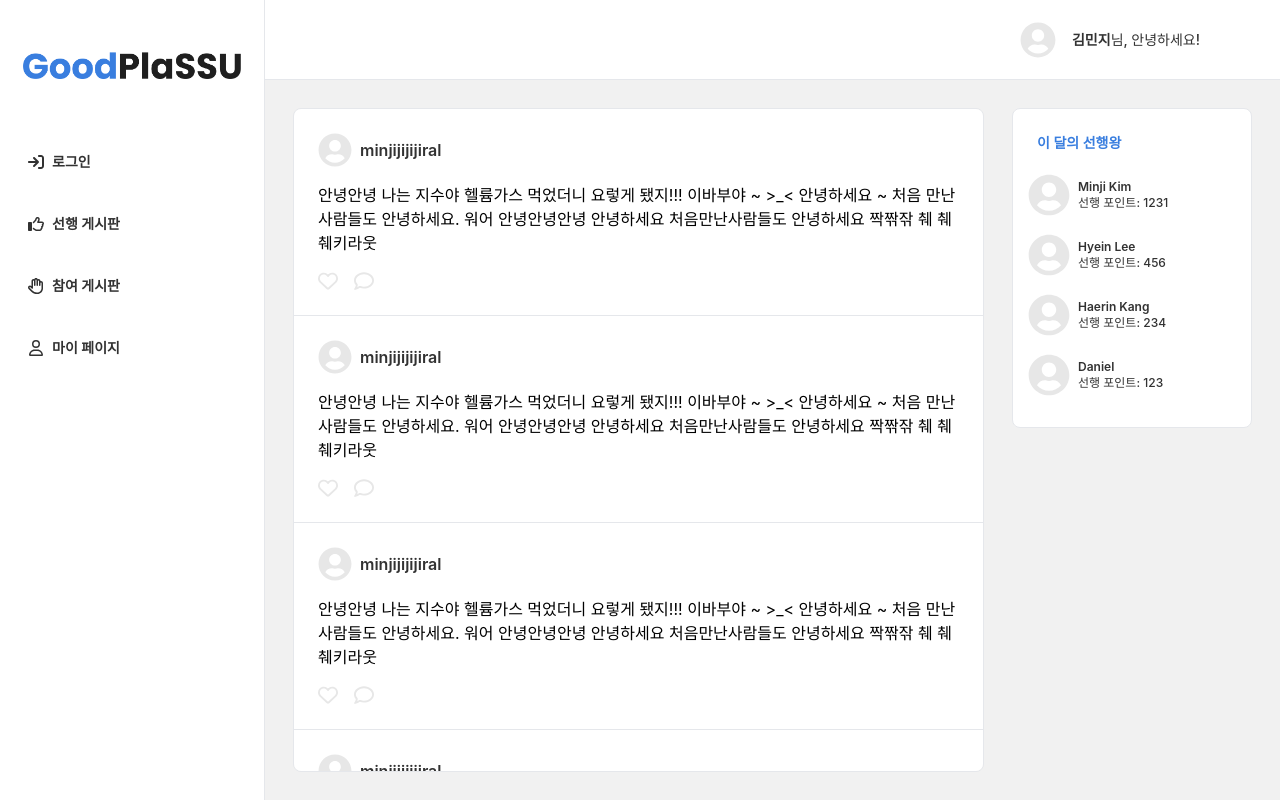
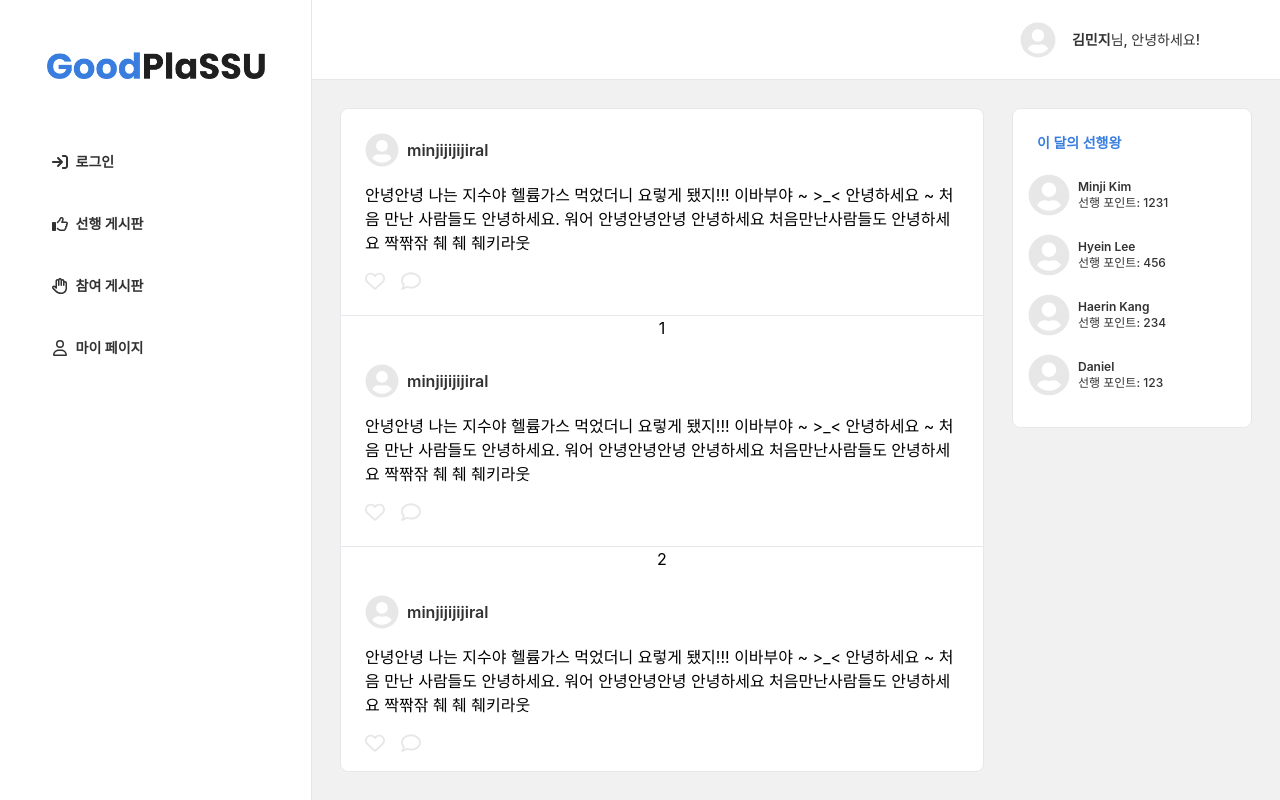
Before and after one commit to GoodPlaSSU/GoodPlaSSU-Frontend-2, a React (Create React App) app: page / in a window 1280 px wide. Built offline with nearby package versions, Linux system fonts and the light colour scheme.

Commit message:
✨ feat(goodpostlist): 무한 스크롤 구현 react-intersection-observer사용
무한 스크롤 구현 react-intersection-observer사용

```diff
--- a/package.json
+++ b/package.json
@@ -13,6 +13,7 @@
     "react": "^18.3.1",
     "react-dom": "^18.3.1",
     "react-icons": "^5.2.0",
+    "react-intersection-observer": "^9.10.2",
     "react-router-dom": "^6.23.0",
     "react-scripts": "5.0.1",
     "tailwindcss": "^3.4.3",
--- a/src/App.tsx
+++ b/src/App.tsx
@@ -16,7 +16,7 @@ function App() {
                 <div className=" w-[312px] h-screen bh-white border-r-[1px]">
                     <Header />
                 </div>
-                <div className="h-screen flex-grow bg-click">
+                <div className="h-screen flex-1 bg-click">
                     <UserHeader />
                     <div className="flex mt-7">
                         <div className="flex-grow mx-7">
--- a/src/components/Common/TopUser.tsx
+++ b/src/components/Common/TopUser.tsx
@@ -13,8 +13,8 @@ const TopUser = () => {
             <div className="mt-6 mb-3 pl-6 text-sm font-semibold text-primary text-start">
                 이 달의 선행왕
             </div>
-            {example.map((userinfo) => (
-                <UserPointProfile userinfo={userinfo} />
+            {example.map((userinfo, index) => (
+                <UserPointProfile key={index} userinfo={userinfo} />
             ))}
         </div>
     );
--- a/src/components/GoodPostList/GoodPost.tsx
+++ b/src/components/GoodPostList/GoodPost.tsx
@@ -1,6 +1,7 @@
 import CommentIcon from "../Common/CommentIcon";
 import LikeIcon from "../Common/LikeIcon";
 import PostProfile from "../Common/PostProfile";
+
 
 const GoodPost = () => {
     return (
--- a/src/components/Header/Header.tsx
+++ b/src/components/Header/Header.tsx
@@ -3,6 +3,7 @@ import { Link } from "react-router-dom";
 
 const Header = () => {
     return (
+
         <div className="align-top">
             <img
                 alt="logo"
--- a/src/pages/GoodPostList.tsx
+++ b/src/pages/GoodPostList.tsx
@@ -1,23 +1,47 @@
+import { useEffect, useRef, useState } from "react";
 import GoodPost from "../components/GoodPostList/GoodPost";
+import { useInView } from "react-intersection-observer";
 
 const GoodPostList = () => {
+    const { ref, inView } = useInView({
+        /* Optional options */
+        threshold: 0.7,
+    });
+
+    const [postList, setPostList] = useState([1, 2, 3, 4, 5, 6, 7, 8, 9, 10]);
+    let page = useRef(0);
+
+    useEffect(() => {
+        if (inView) {
+            page.current++;
+            setPostList([
+                ...postList,
+                ...[
+                    1 + 10 * page.current,
+                    2 + 10 * page.current,
+                    3 + 10 * page.current,
+                    4 + 10 * page.current,
+                    5 + 10 * page.current,
+                    6 + 10 * page.current,
+                    7 + 10 * page.current,
+                    8 + 10 * page.current,
+                    9 + 10 * page.current,
+                    10 + 10 * page.current,
+                ],
+            ]);
+            console.log(page.current);
+        }
+    }, [inView]);
+
     return (
         <div className=" h-[calc(100vh-136px)] mb-7 overflow-scroll rounded-lg border-[1px] bg-white">
-            <GoodPost />
-            <GoodPost />
-            <GoodPost />
-            <GoodPost />
-            <GoodPost />
-            <GoodPost />
-            <GoodPost />
-            <GoodPost />
-            <GoodPost />
-            <GoodPost />
-            <GoodPost />
-            <GoodPost />
-            <GoodPost />
-            <GoodPost />
-            <GoodPost />
+            {postList.map((e, i) => (
+                <div key={i}>
+                    <GoodPost />
+                    <div>{e}</div>
+                </div>
+            ))}
+            <div ref={ref}></div>
         </div>
     );
 };
```
Also changed, not shown: 1 other file (tests, documents, lock files or other folders).
